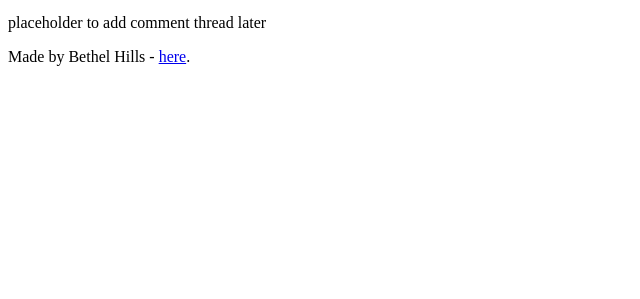
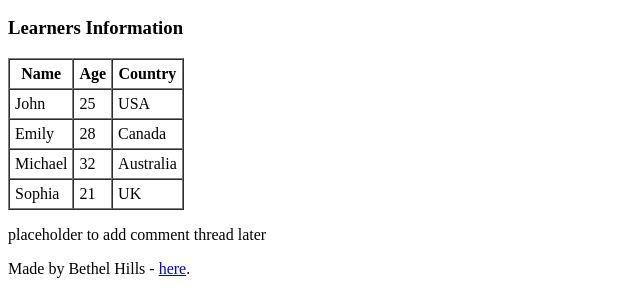
Before and after one commit to BethelHills/My_First_Portfolio, a plain HTML site: page html_basic/index.html in a window 1280 px wide. Shown: the part 501-800 px from the top of the page, without its empty margins (0-640 px from the left). Drawn offline with Linux system fonts and the light colour scheme.

Commit message:
Add learners table to index.html for creativity

```diff
--- a/html_basic/index.html
+++ b/html_basic/index.html
@@ -24,6 +24,40 @@
       <a href="https://www.alxafrica.com/" target="_blank">
         <img src="https://i.ibb.co/gTDZZT8/ALX-Logo-07.png" alt="ALX Logo" style="width:200px;">
       </a>
+      <div class="learners-table-container">
+        <h3>Learners Information</h3>
+        <table border="1" cellpadding="5" cellspacing="0">
+          <thead>
+            <tr>
+              <th>Name</th>
+              <th>Age</th>
+              <th>Country</th>
+            </tr>
+          </thead>
+          <tbody>
+            <tr>
+              <td>John</td>
+              <td>25</td>
+              <td>USA</td>
+            </tr>
+            <tr>
+              <td>Emily</td>
+              <td>28</td>
+              <td>Canada</td>
+            </tr>
+            <tr>
+              <td>Michael</td>
+              <td>32</td>
+              <td>Australia</td>
+            </tr>
+            <tr>
+              <td>Sophia</td>
+              <td>21</td>
+              <td>UK</td>
+            </tr>
+          </tbody>
+        </table>
+      </div>
     </article>
     <aside>
       <p>placeholder to add comment thread later</p>
```
